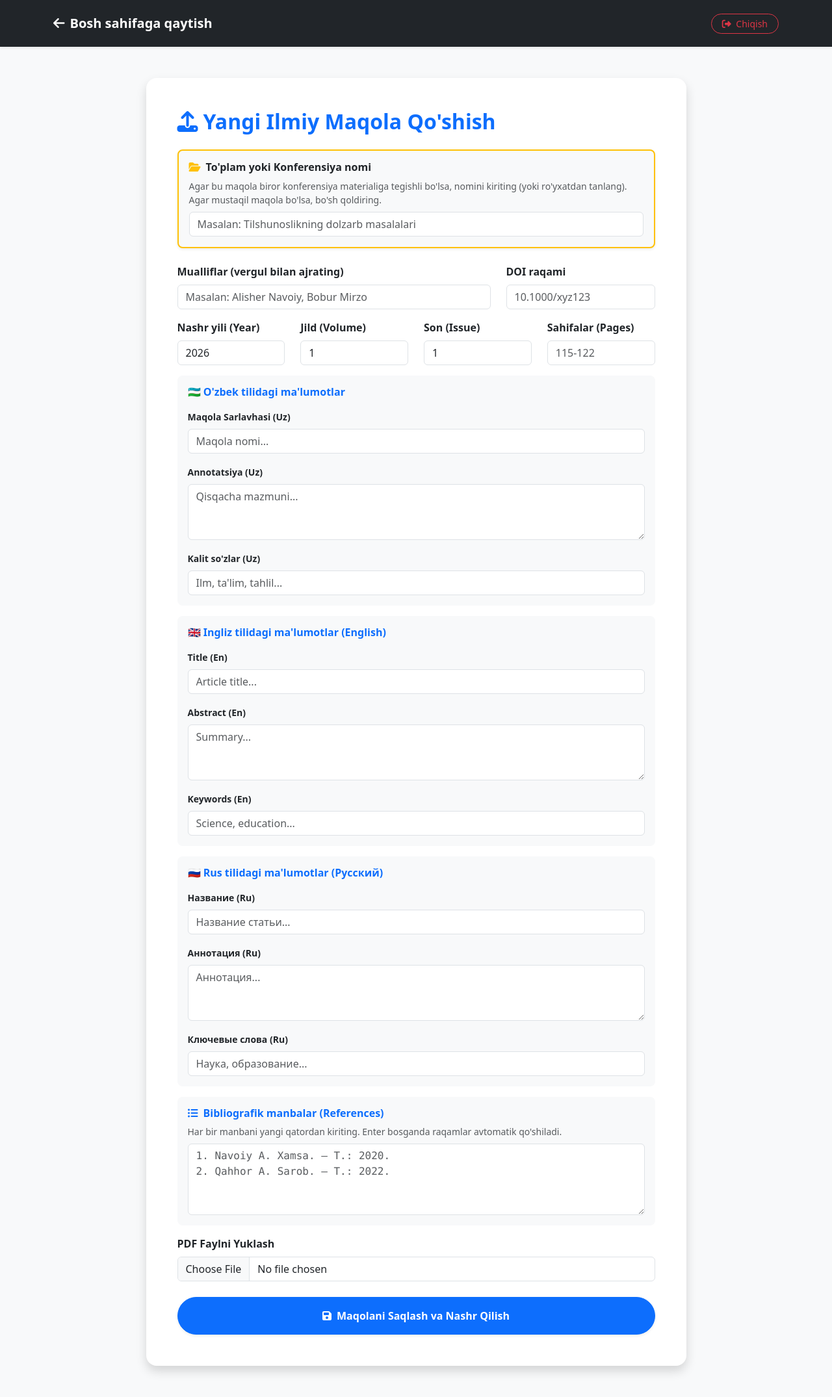
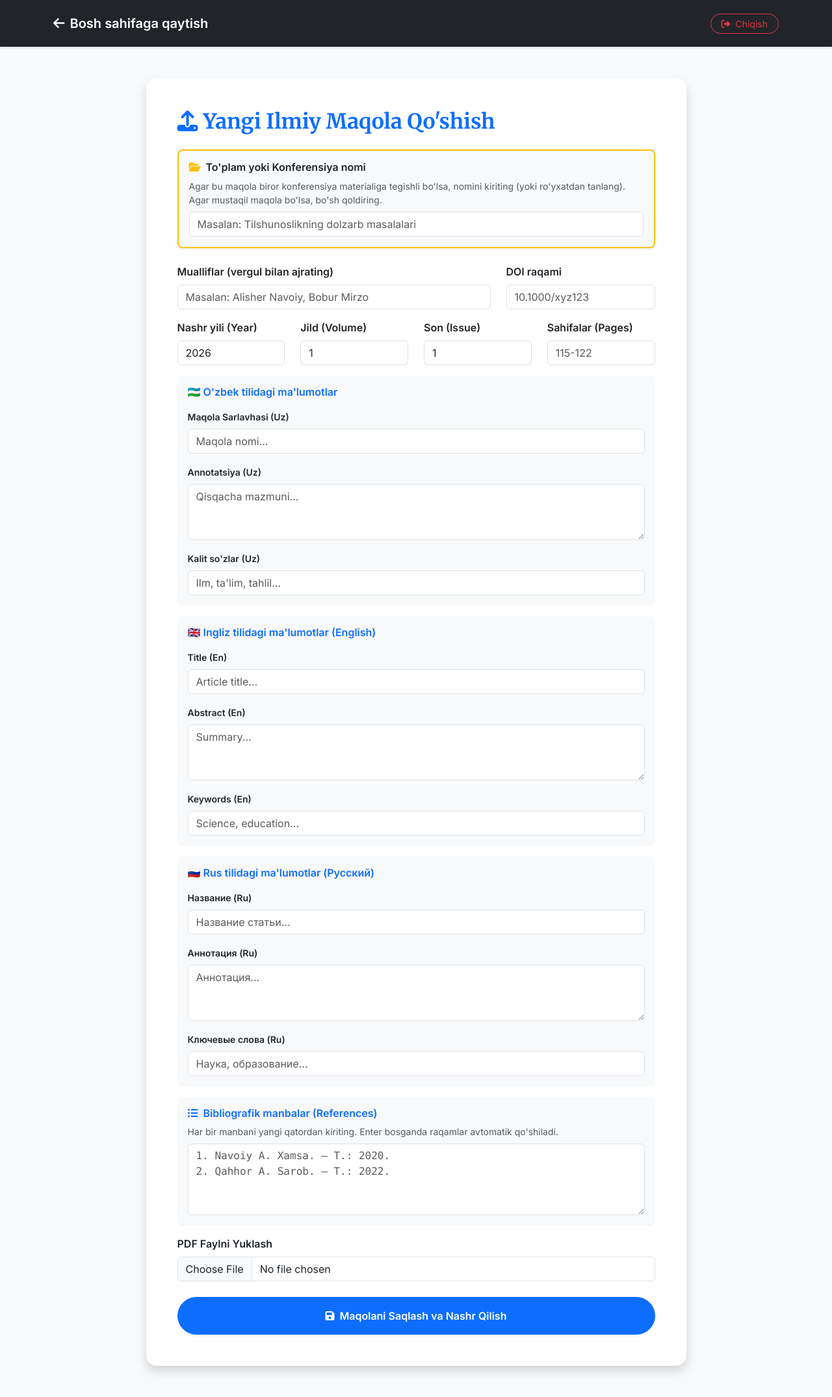
Before and after one commit to Muhammadyusuf95/scientific-article, a Flask app: page /admin/add in a window 1280 px wide. Shown: the whole page at 65% size. Run offline with Flask 3, Linux system fonts and the light colour scheme; the visitor is signed in with stand-in values (Sample User, id 1); some libraries are stand-ins or nearby versions.

Commit message:
Update admin_add.html

```diff
--- a/templates/admin_add.html
+++ b/templates/admin_add.html
@@ -3,9 +3,16 @@
 <head>
     <meta charset="UTF-8">
     <meta name="viewport" content="width=device-width, initial-scale=1.0">
-    <title>Admin Panel - Maqola Qo'shish</title>
+    <title>Admin Panel - Maqola Qo'shish - Ilmiy Maqolalar Portali</title>
+    <!-- Google Fonts: Inter va Merriweather -->
+    <link href="https://fonts.googleapis.com/css2?family=Inter:wght@400;500;600&family=Merriweather:wght@400;700&display=swap" rel="stylesheet">
     <link href="https://cdn.jsdelivr.net/npm/bootstrap@5.3.0/dist/css/bootstrap.min.css" rel="stylesheet">
     <link rel="stylesheet" href="https://cdnjs.cloudflare.com/ajax/libs/font-awesome/6.4.0/css/all.min.css">
+    <style>
+        body { background-color: #f8fafc; font-family: 'Inter', system-ui, sans-serif; color: #334155; }
+        h1, h2, h3, .portal-title { font-family: 'Merriweather', serif; }
+        .navbar-brand { font-weight: 700; color: #ffffff !important; }
+    </style>
 </head>
 <body class="bg-light">
     <nav class="navbar navbar-dark bg-dark shadow-sm py-3">
@@ -21,7 +28,7 @@
         <div class="row justify-content-center">
             <div class="col-md-9">
                 <div class="card shadow border-0 rounded-4 p-4 p-md-5 bg-white">
-                    <h2 class="fw-bold mb-4 text-primary"><i class="fas fa-upload me-2"></i>Yangi Ilmiy Maqola Qo'shish</h2>
+                    <h2 class="fw-bold mb-4 text-primary portal-title"><i class="fas fa-upload me-2"></i>Yangi Ilmiy Maqola Qo'shish</h2>
 
                     {% with messages = get_flashed_messages(with_categories=true) %}
                         {% if messages %}
@@ -131,7 +138,7 @@
                             </div>
                         </div>
 
-                        <!-- BIBLIOGRAFIK MANBALAR (Google Scholar talabi uchun) -->
+                        <!-- BIBLIOGRAFIK MANBALAR -->
                         <div class="card bg-light border-0 p-3 mb-3 rounded-3">
                             <h6 class="fw-bold text-primary mb-2"><i class="fas fa-list-ul me-2"></i>Bibliografik manbalar (References)</h6>
                             <p class="small text-muted mb-2">Har bir manbani yangi qatordan kiriting. Enter bosganda raqamlar avtomatik qo'shiladi.</p>
```
